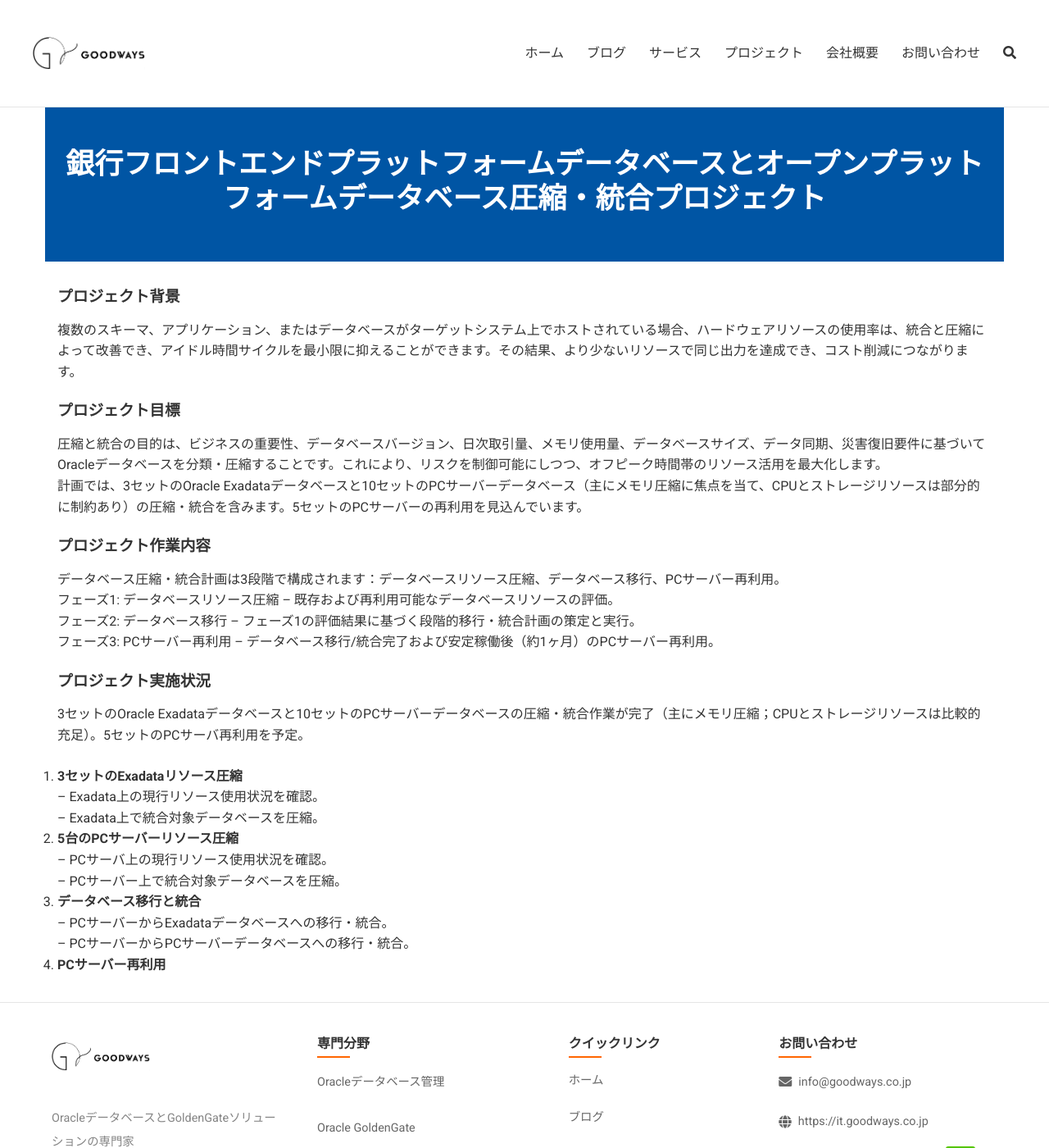
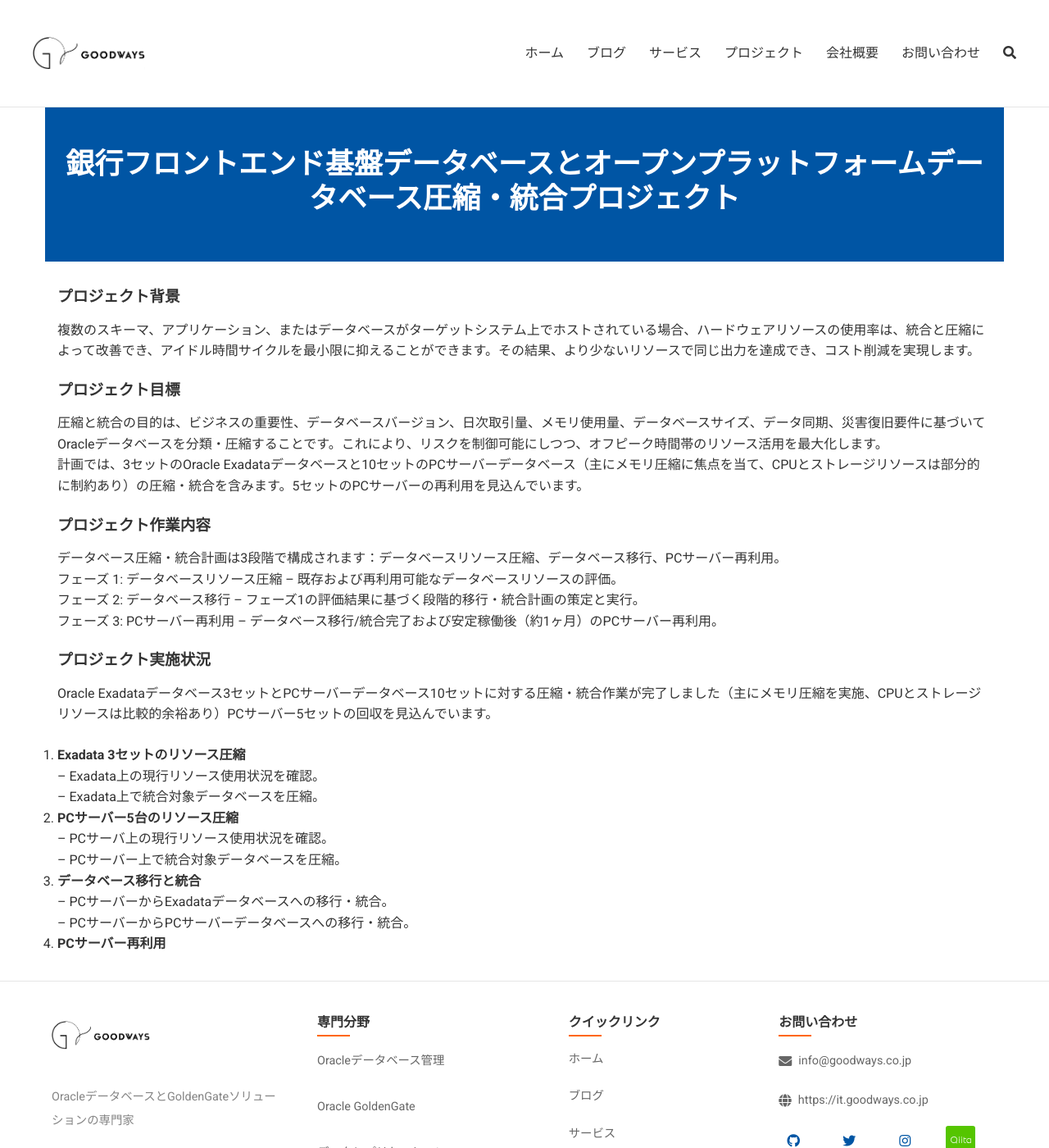
Before and after one commit to goodwaysIT/ja, a Jekyll site: the page built from _projects/Bank-Frontend-Platform-Database-and-Open-Platform-Database-Compression-and-Consolidation-Project.md, in a window 1280 px wide and 1400 px high. Shown: the whole window at 82% size. Built offline with Jekyll 4.4.1, drawn with Linux system fonts in a browser that asks for light colours.

Commit message:
Update Bank-Frontend-Platform-Database-and-Open-Platform-Database-Compression-and-Consolidation-Project.md

```diff
--- a/_projects/Bank-Frontend-Platform-Database-and-Open-Platform-Database-Compression-and-Consolidation-Project.md
+++ b/_projects/Bank-Frontend-Platform-Database-and-Open-Platform-Database-Compression-and-Consolidation-Project.md
@@ -1,6 +1,6 @@
 ---
 layout: page
-title: "銀行フロントエンドプラットフォームデータベースとオープンプラットフォームデータベース圧縮・統合プロジェクト"
+title: "銀行フロントエンド基盤データベースとオープンプラットフォームデータベース圧縮・統合プロジェクト"
 description: ""
 excerpt: "複数のスキーマ、アプリケーション、またはデータベースがターゲットシステム上でホストされている場合、ハードウェアリソースの使用率は、統合と圧縮によって改善でき、アイドル時間サイクルを最小限に抑えることができます。その結果、より少ないリソースで同じ出力を達成でき、コスト削減につながります。"
 order: 8
@@ -8,7 +8,7 @@ tags: ["Oracle", "Oracle Exadata", "Database Migration","Resource compression"]
 ---
 
 ### プロジェクト背景
-複数のスキーマ、アプリケーション、またはデータベースがターゲットシステム上でホストされている場合、ハードウェアリソースの使用率は、統合と圧縮によって改善でき、アイドル時間サイクルを最小限に抑えることができます。その結果、より少ないリソースで同じ出力を達成でき、コスト削減につながります。
+複数のスキーマ、アプリケーション、またはデータベースがターゲットシステム上でホストされている場合、ハードウェアリソースの使用率は、統合と圧縮によって改善でき、アイドル時間サイクルを最小限に抑えることができます。その結果、より少ないリソースで同じ出力を達成でき、コスト削減を実現します。
 
 ### プロジェクト目標
 圧縮と統合の目的は、ビジネスの重要性、データベースバージョン、日次取引量、メモリ使用量、データベースサイズ、データ同期、災害復旧要件に基づいてOracleデータベースを分類・圧縮することです。これにより、リスクを制御可能にしつつ、オフピーク時間帯のリソース活用を最大化します。
@@ -16,16 +16,16 @@ tags: ["Oracle", "Oracle Exadata", "Database Migration","Resource compression"]
 
 ### プロジェクト作業内容
 データベース圧縮・統合計画は3段階で構成されます：データベースリソース圧縮、データベース移行、PCサーバー再利用。
-フェーズ1: データベースリソース圧縮  -- 既存および再利用可能なデータベースリソースの評価。
-フェーズ2: データベース移行             -- フェーズ1の評価結果に基づく段階的移行・統合計画の策定と実行。
-フェーズ3: PCサーバー再利用          -- データベース移行/統合完了および安定稼働後（約1ヶ月）のPCサーバー再利用。
+フェーズ 1: データベースリソース圧縮  -- 既存および再利用可能なデータベースリソースの評価。
+フェーズ 2: データベース移行          -- フェーズ1の評価結果に基づく段階的移行・統合計画の策定と実行。
+フェーズ 3: PCサーバー再利用          -- データベース移行/統合完了および安定稼働後（約1ヶ月）のPCサーバー再利用。
 
 ### プロジェクト実施状況
-3セットのOracle Exadataデータベースと10セットのPCサーバーデータベースの圧縮・統合作業が完了（主にメモリ圧縮；CPUとストレージリソースは比較的充足）。5セットのPCサーバ再利用を予定。
-1.  **3セットのExadataリソース圧縮**
+Oracle Exadataデータベース3セットとPCサーバーデータベース10セットに対する圧縮・統合作業が完了しました（主にメモリ圧縮を実施、CPUとストレージリソースは比較的余裕あり）PCサーバー5セットの回収を見込んでいます。
+1.  **Exadata 3セットのリソース圧縮**
     -- Exadata上の現行リソース使用状況を確認。
     -- Exadata上で統合対象データベースを圧縮。
-2.  **5台のPCサーバーリソース圧縮**
+2.  **PCサーバー5台のリソース圧縮**
     -- PCサーバ上の現行リソース使用状況を確認。
     -- PCサーバー上で統合対象データベースを圧縮。
 3.  **データベース移行と統合**
```
